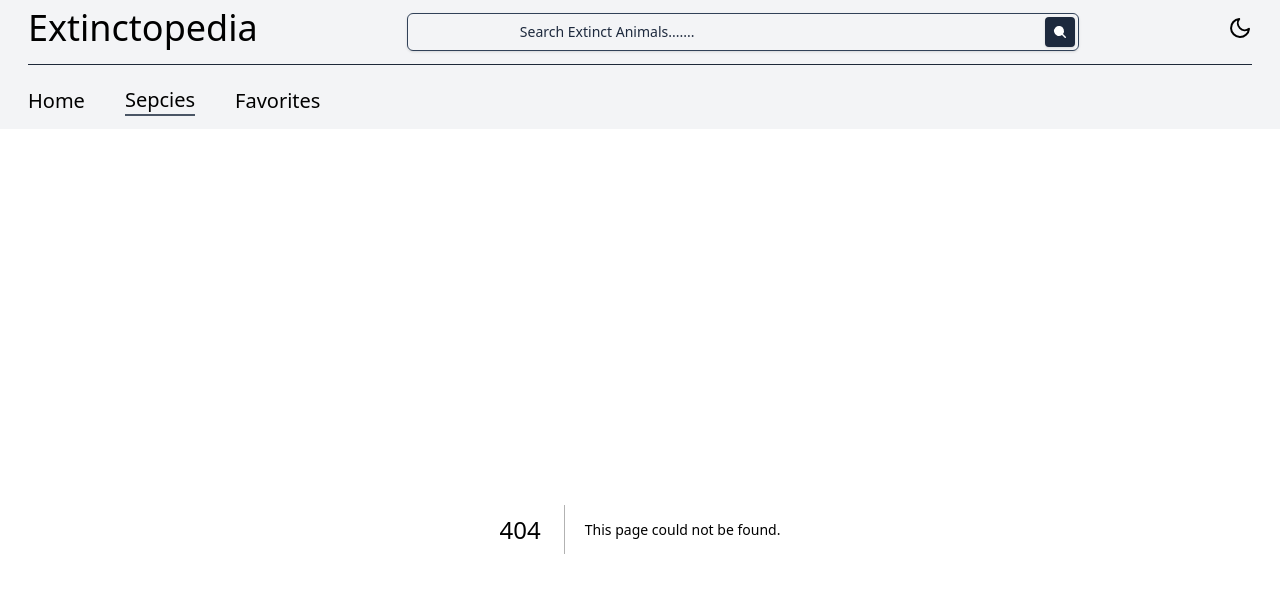
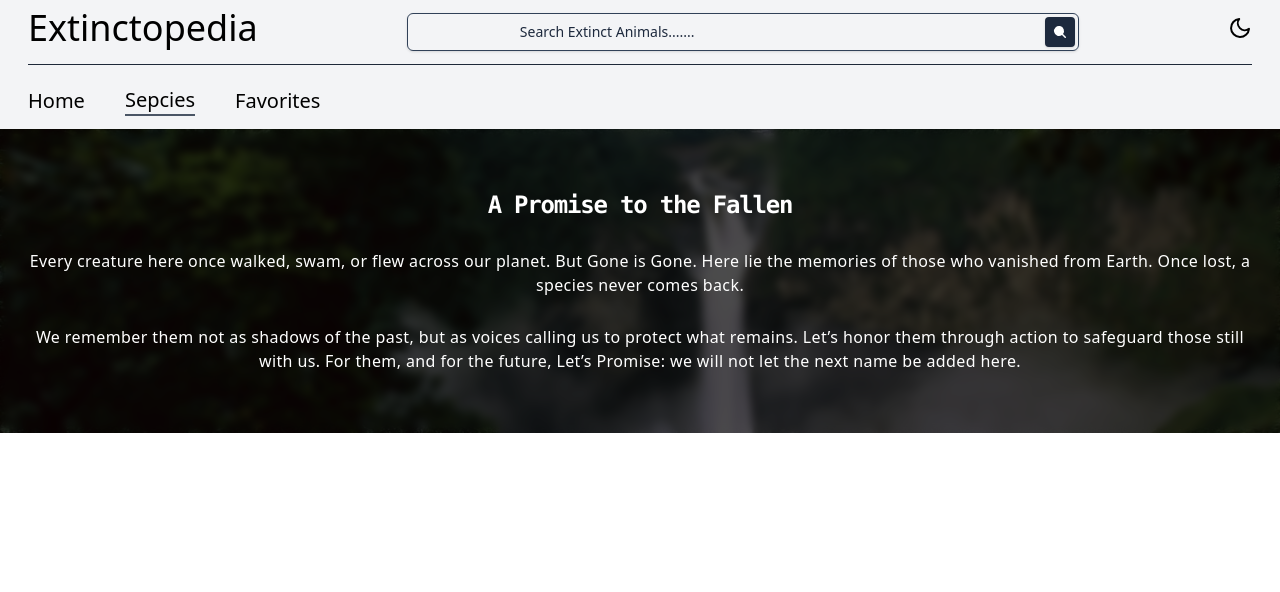
Before and after one commit to KaungKhantHarry/extinctopedia, a Next.js app: page /species in a window 1280 px wide. Before the commit this address had no page. Shown: the top 592 px of the page. Built offline with nearby package versions, Linux system fonts and the light colour scheme.

Commit message:
feat(components): add SpeciesIntro component to Species Page

```diff
--- /dev/null
+++ b/src/app/species/page.tsx
@@ -0,0 +1,12 @@
+import SpeciesIntro from '@/components/app/species/SpeciesIntro/SpeciesIntro'
+import React from 'react'
+
+const SpeciesPage = () => {
+    return (
+        <div className='h-auto'>
+            <SpeciesIntro />
+        </div>
+    )
+}
+
+export default SpeciesPage
--- a/src/components/app/layout/NavBar/NavBar.tsx
+++ b/src/components/app/layout/NavBar/NavBar.tsx
@@ -31,7 +31,7 @@ const NavBar = () => {
                         placeholder="Search Extinct Animals......." />
                         <button className="absolute right-1 top-1 rounded bg-slate-800 p-1.5 border border-transparent text-center text-sm text-white transition-all shadow-sm hover:shadow focus:bg-slate-700 focus:shadow-none active:bg-slate-700 hover:bg-slate-700 active:shadow-none disabled:pointer-events-none disabled:opacity-50 disabled:shadow-none" type="button">
                             <svg xmlns="http://www.w3.org/2000/svg" viewBox="0 0 16 16" fill="currentColor" className="w-4 h-4">
-                                <path d="M9.965 11.026a5 5 0 1 1 1.06-1.06l2.755 2.754a.75.75 0 1 1-1.06 1.06l-2.755-2.754ZM10.5 7a3.5 3.5 0 1 1-7 0 3.5 3.5 0 0 1 7 0Z" clip-rule="evenodd"></path>
+                                <path d="M9.965 11.026a5 5 0 1 1 1.06-1.06l2.755 2.754a.75.75 0 1 1-1.06 1.06l-2.755-2.754ZM10.5 7a3.5 3.5 0 1 1-7 0 3.5 3.5 0 0 1 7 0Z" clipRule="evenodd"></path>
                             </svg>
                         </button>
                     </div>
--- /dev/null
+++ b/src/components/app/species/SpeciesIntro/SpeciesIntro.tsx
@@ -0,0 +1,44 @@
+'use client'
+
+import React from 'react'
+import bgPic from '../../../../../public/species/Amazon-Rainforests-Amazonia-South-America.jpg'
+import { motion } from 'framer-motion'
+
+const SpeciesIntro = () => {
+    return (
+        <div className='relative w-full h-auto bg-cover bg-center bg-no-repeat'
+            style={{ backgroundImage: `url(${bgPic.src})` }}>
+            <div className="absolute inset-0 bg-black/70 backdrop-blur-xs"></div>
+            <div className='py-15 px-5 flex flex-col gap-7'>
+                <motion.h1
+                    className='relative text-center font-semibold text-white font-mono text-2xl tracking-tighter'
+                    initial={{ opacity: 0, y: 40 }}
+                    whileInView={{ opacity: 1, y: 0 }}
+                    transition={{ duration: 0.8, ease: "easeOut" }}
+                    viewport={{ once: true }}>
+                    A Promise to the Fallen
+                </motion.h1>
+                <motion.p
+                    className='relative text-center text-white text-md tracking-wide'
+                    initial={{ opacity: 0, y: 40 }}
+                    whileInView={{ opacity: 1, y: 0 }}
+                    transition={{ duration: 0.8, ease: "easeOut" }}
+                    viewport={{ once: true }}>
+                    Every creature here once walked, swam, or flew across our planet. But Gone is Gone. Here lie the memories of those who vanished from Earth. Once lost, a species never comes back.
+                </motion.p>
+                <motion.p
+                    className='relative text-center text-white text-md tracking-wide'
+                    initial={{ opacity: 0, y: 40 }}
+                    whileInView={{ opacity: 1, y: 0 }}
+                    transition={{ duration: 0.8, ease: "easeOut" }}
+                    viewport={{ once: true }}>
+                    We remember them not as shadows of the past,
+                    but as voices calling us to protect what remains. Let’s honor them through action to safeguard those still with us.
+                    For them, and for the future, Let’s Promise: we will not let the next name be added here.
+                </motion.p>
+            </div>
+        </div>
+    )
+}
+
+export default SpeciesIntro
```
Also changed, not shown: public/species/Amazon-Rainforests-Amazonia-South-America.jpg (added).
